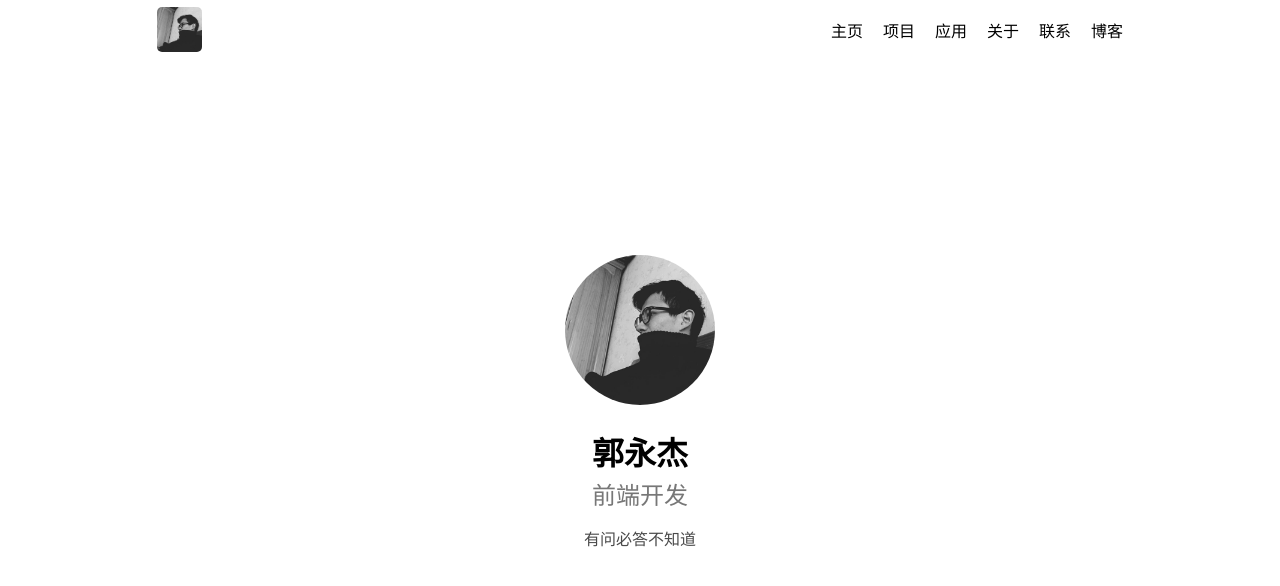
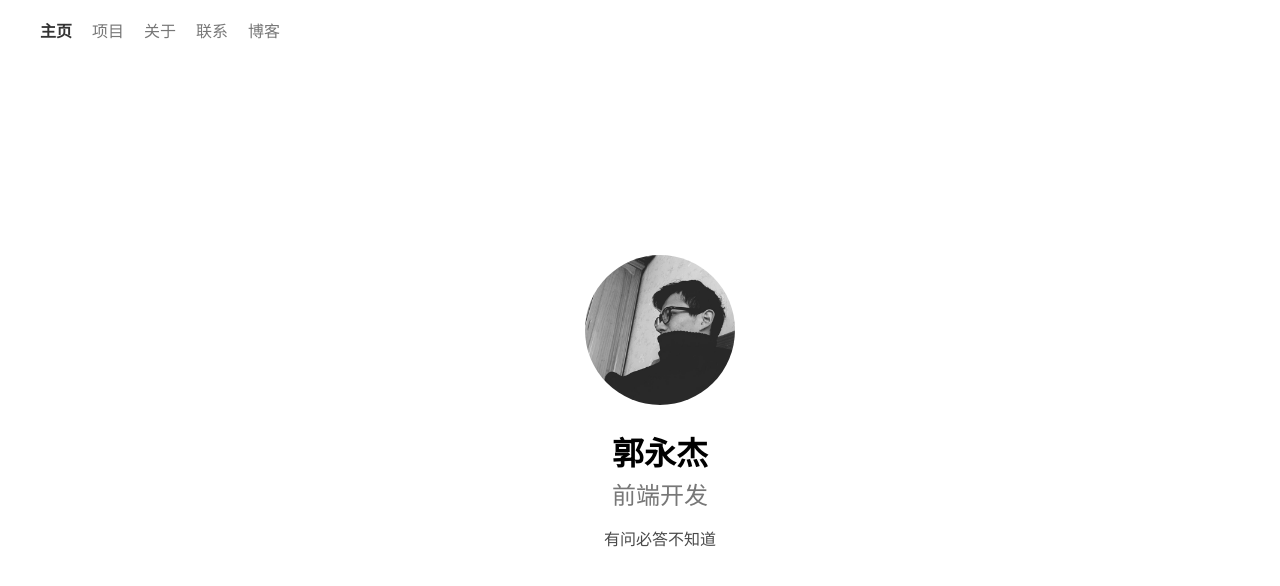
Before and after one commit to briefguo/briefguo.com, a React (Vite) app: page / in a window 1280 px wide. Shown: the top 586 px of the page. Built offline with nearby package versions, Linux system fonts and the light colour scheme.

Commit message:
feat: 添加粒子背景，更新导航条

```diff
--- a/src/components/Body.tsx
+++ b/src/components/Body.tsx
@@ -1,8 +1,9 @@
-import React from 'react';
+import React from 'react'
+import ParticleBackground from './ParticleBackground'
 
 interface BodyProps {
-  backgroundColor: string;
-  color: string;
+  backgroundColor?: string
+  color?: string
 }
 
 const Body: React.FC<BodyProps> = props => {
@@ -11,13 +12,18 @@ const Body: React.FC<BodyProps> = props => {
       color:${props.color};
       background-color:${props.backgroundColor}
     }
-  `;
+    @media (max-width: 768px) {
+      body {
+        min-width: 375px;
+      }
+    }
+  `
   return (
     <>
       <style>{inlineStyle}</style>
       {props.children}
     </>
-  );
-};
+  )
+}
 
-export default Body;
+export default Body
--- a/src/components/Header.tsx
+++ b/src/components/Header.tsx
@@ -1,42 +1,80 @@
-import React from 'react';
-import logo from '~assets/briefguo.png';
-import { Flex } from '~components/Flex';
-import styled from 'styled-components';
+import React from 'react'
+import { Flex } from '~/components/Flex'
+import styled from 'styled-components'
+import { useHistory } from 'react-router-dom'
+import cx from 'classnames'
+
+const NavListItem = styled.li`
+  &:hover {
+    cursor: pointer;
+    color: #333;
+    text-decoration: underline;
+  }
+  &:active {
+    opacity: 0.8;
+  }
+  &.navbar__item {
+    color: #777;
+    margin: 0 10px;
+    transition-delay: 0.05s;
+    transition-duration: 0.25s;
+    transition-property: color;
+  }
+  &:active,
+  &.navbar__item--active {
+    color: #333;
+    font-weight: bold;
+  }
+`
+
+interface NavbarItemProps {
+  url: string
+}
+
+const NavbarItem: React.FC<NavbarItemProps> = props => {
+  const history = useHistory()
+  const isActive = history.location.pathname === props.url
+  const classnames = cx('navbar__item', {
+    [`navbar__item--active`]: isActive,
+  })
+  const handleClick = () => history.push(props.url)
+  return <NavListItem className={classnames} {...props} onClick={handleClick} />
+}
 
 const Navbar = styled.ul`
   list-style: none;
   display: flex;
   margin: 0 -10px;
-`;
-
-const NavbarItem = styled.li`
-  margin: 0 10px;
-`;
-const Logo = styled.img`
-  width: 45px;
-  border-radius: 5px;
-`;
+`
 
 const HeaderContainer = styled(Flex)`
   height: 64px;
-`;
+  [name='more'] {
+    display: none;
+  }
+  @media (max-width: 768px) {
+    /* 平板 */
+    .navbar {
+      display: none;
+    }
+    [name='more'] {
+      display: flex;
+    }
+  }
+`
 
 const Header = () => {
   return (
     <HeaderContainer align="center" justify="space-between">
-      <div>
-        <Logo src={logo} alt="" />
-      </div>
-      <Navbar>
-        <NavbarItem>主页</NavbarItem>
-        <NavbarItem>项目</NavbarItem>
-        <NavbarItem>应用</NavbarItem>
-        <NavbarItem>关于</NavbarItem>
-        <NavbarItem>联系</NavbarItem>
-        <NavbarItem>博客</NavbarItem>
+      <Navbar className="navbar">
+        <NavbarItem url="/">主页</NavbarItem>
+        <NavbarItem url="/projects">项目</NavbarItem>
+        <NavbarItem url="/about">关于</NavbarItem>
+        <NavbarItem url="/contact">联系</NavbarItem>
+        <NavbarItem url="/blog">博客</NavbarItem>
       </Navbar>
     </HeaderContainer>
-  );
-};
+  )
+}
 
-export default Header;
+export default Header
--- a/src/components/PageContainer.tsx
+++ b/src/components/PageContainer.tsx
@@ -1,11 +1,14 @@
-import styled from 'styled-components';
+import styled from 'styled-components'
+import Body from './Body'
 
-const PageContainer = styled.div`
+const PageContainer = styled(Body)`
   width: 966px;
   margin: 0 auto;
   @media (max-width: 768px) {
     /* 平板 */
+    width: 375px;
+    margin: 0 auto;
   }
-`;
+`
 
-export default PageContainer;
+export default PageContainer
--- /dev/null
+++ b/src/components/ParticleBackground.tsx
@@ -0,0 +1,164 @@
+// https://github.com/greensock/GSAP
+// http://www.bootstrapmb.com/item/6816
+
+function random(low: number, high: number) {
+  return Math.random() * (high - low) + low
+}
+
+interface Particle {
+  id: number
+  x: number
+  y: number
+  startY: number
+  radius: number
+  defaultRadius: number
+  startAngle: 0
+  endAngle: number
+  alpha: number
+  color: { r: number; g: number; b: number }
+  speed: number
+  amplitude: number
+  isBurst: false
+}
+
+class Visual {
+  canvasWidth = 0
+  canvasHeight = 0
+  particleLength = 32
+  particles: Particle[] = []
+  particleMaxRadius = 8
+
+  canvas: HTMLCanvasElement
+  context: CanvasRenderingContext2D
+
+  constructor(canvas: HTMLCanvasElement) {
+    this.canvas = canvas
+    this.context = this.canvas.getContext('2d') as CanvasRenderingContext2D
+    this.initialize()
+    this.render()
+  }
+
+  initialize() {
+    this.resizeCanvas()
+    for (let i = 0; i < this.particleLength; i++) {
+      this.particles.push(this.createParticle(i))
+    }
+    this.bind()
+  }
+
+  bind() {
+    window.addEventListener('resize', this.handleResize, false)
+  }
+
+  unbind() {
+    window.removeEventListener('resize', this.handleResize, false)
+  }
+
+  handleResize = () => {
+    this.resizeCanvas()
+  }
+
+  resizeCanvas() {
+    this.canvasWidth = document.body.offsetWidth
+    this.canvasHeight = document.body.offsetHeight
+    this.canvas.width = this.canvasWidth * window.devicePixelRatio
+    this.canvas.height = this.canvasHeight * window.devicePixelRatio
+    this.context = this.canvas.getContext('2d') as CanvasRenderingContext2D
+    this.context.scale(window.devicePixelRatio, window.devicePixelRatio)
+  }
+
+  createParticle(id: number, isRecreate?: boolean): Particle {
+    const radius = random(1, this.particleMaxRadius)
+    const x = isRecreate
+      ? -radius - random(this.particleMaxRadius * 2, this.canvasWidth)
+      : random(0, this.canvasWidth)
+    let y = random(this.canvasHeight / 2 - 150, this.canvasHeight / 2 + 150)
+    y += random(-100, 100)
+    const alpha = random(0.05, 1)
+
+    return {
+      id: id,
+      x: x,
+      y: y,
+      startY: y,
+      radius: radius,
+      defaultRadius: radius,
+      startAngle: 0,
+      endAngle: Math.PI * 2,
+      alpha: alpha,
+      color: { r: random(0, 30), g: random(0, 10), b: 0 },
+      speed: alpha + 1,
+      amplitude: random(50, 200),
+      isBurst: false,
+    }
+  }
+
+  drawParticles() {
+    this.particles.forEach(particle => {
+      // 位置情報更新
+      this.moveParticle(particle)
+
+      // particle描画
+      this.context.beginPath()
+      this.context.fillStyle = `rgba(${particle.color.r}, ${particle.color.g}, ${particle.color.b}, ${particle.alpha})`
+      this.context.arc(
+        particle.x,
+        particle.y,
+        particle.radius,
+        particle.startAngle,
+        particle.endAngle,
+      )
+      this.context.fill()
+    })
+  }
+
+  moveParticle(particle: Particle) {
+    particle.x += particle.speed
+    particle.y =
+      particle.startY +
+      particle.amplitude * Math.sin(((particle.x / 5) * Math.PI) / 180)
+  }
+
+  render = () => {
+    // canvas初期化
+    this.context.clearRect(
+      0,
+      0,
+      this.canvasWidth + this.particleMaxRadius * 2,
+      this.canvasHeight,
+    )
+
+    // particleを描画
+    this.drawParticles()
+
+    // 画面から消えたら新しいparticleに差し替え
+    this.particles.forEach(particle => {
+      if (particle.x - particle.radius >= this.canvasWidth) {
+        this.particles[particle.id] = this.createParticle(particle.id, true)
+      }
+    })
+    requestAnimationFrame(this.render)
+  }
+}
+
+import React, { useEffect } from 'react'
+import styled from 'styled-components'
+
+const MyCanvas = styled.canvas`
+  display: block;
+  width: 100%;
+  height: 100%;
+  position: absolute;
+  z-index: -1;
+  top: 0;
+`
+
+const ParticleBackground = () => {
+  useEffect(() => {
+    const canvas = document.querySelector('#particle-bg') as HTMLCanvasElement
+    new Visual(canvas)
+  }, [])
+  return <MyCanvas id="particle-bg"></MyCanvas>
+}
+
+export default ParticleBackground
--- a/src/components/Screen.tsx
+++ b/src/components/Screen.tsx
@@ -1,8 +1,8 @@
-import styled from 'styled-components';
+import styled from 'styled-components'
 
 interface ScreenProps {
-  justify?: 'center' | 'flex-start';
-  align?: 'center' | 'flex-start';
+  justify?: 'center' | 'flex-start'
+  align?: 'center' | 'flex-start'
 }
 
 const Screen = styled.div<ScreenProps>`
@@ -11,6 +11,7 @@ const Screen = styled.div<ScreenProps>`
   justify-content: ${props => props.justify || 'center'};
   align-items: ${props => props.align || 'center'};
   flex-direction: column;
-`;
+  padding-inline-start: 40px;
+`
 
-export default Screen;
+export default Screen
```
Also changed, not shown: src/components/Flex.tsx (+8 -8 lines), src/components/Loading.tsx (+6 -6 lines).
